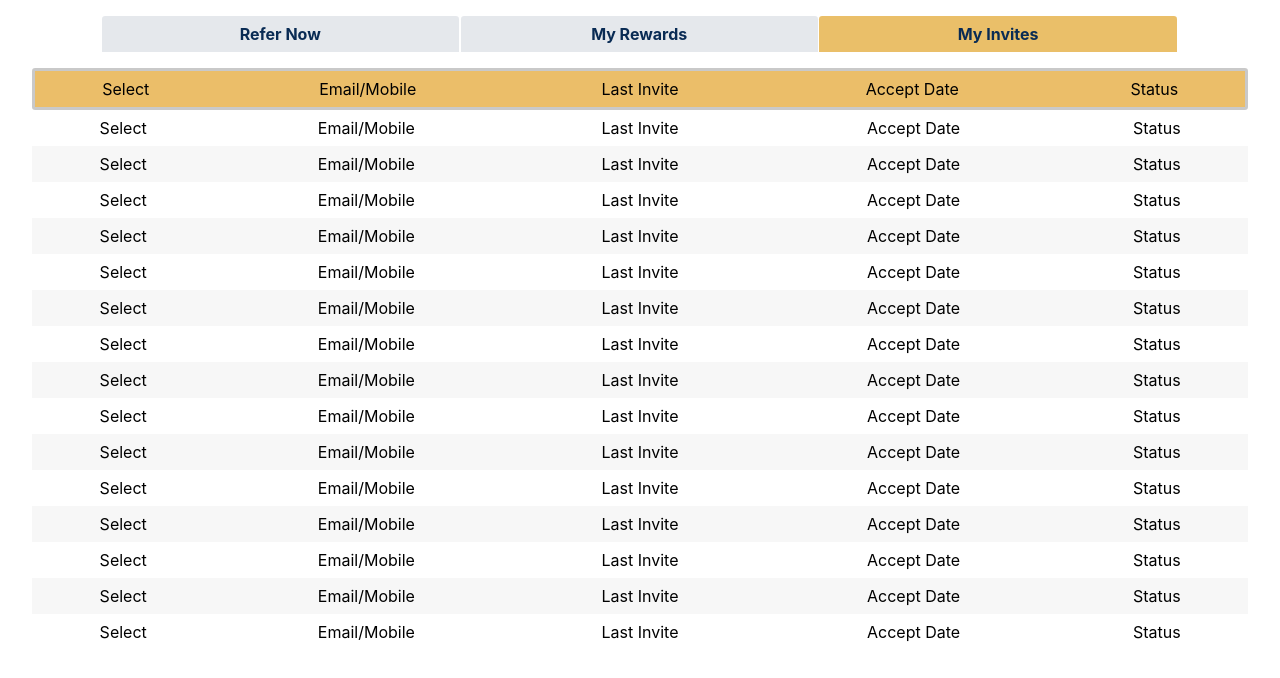
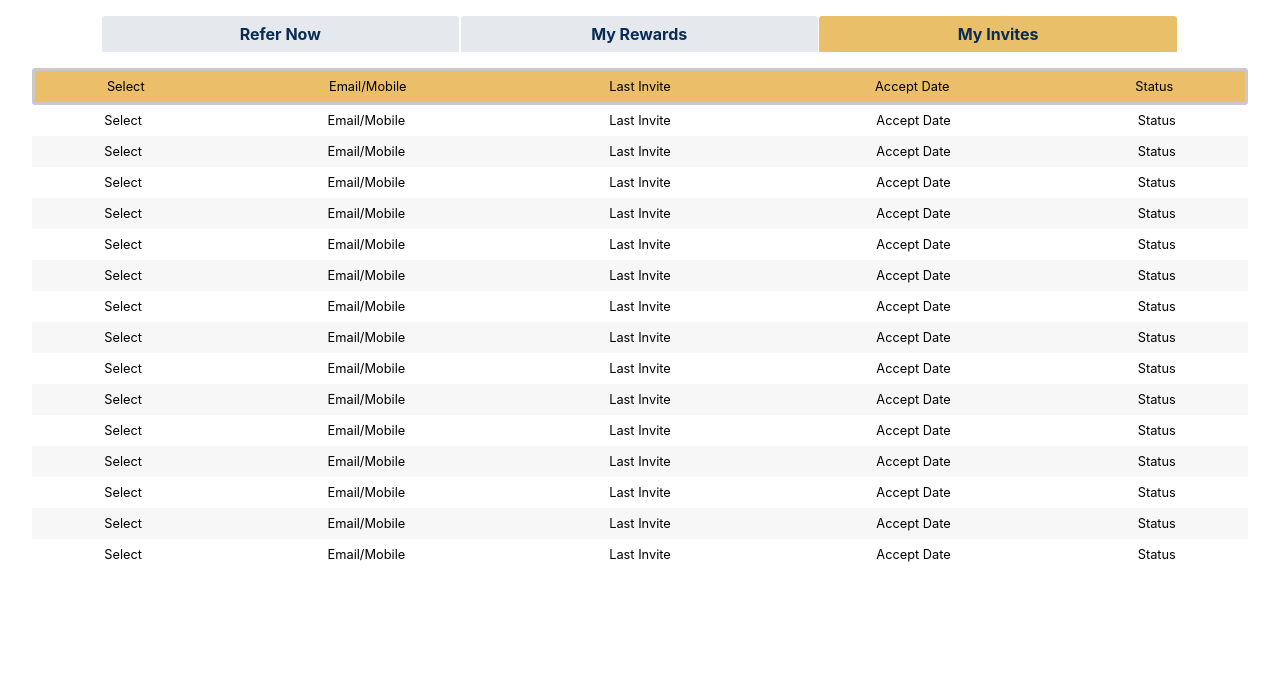
Before and after one commit to phanindradurga/A23_React, a React (Create React App) app: page / in a window 1280 px wide. Both pictures are taken after a click on the element "My Invites". Shown: the top 678 px of the page. Built offline with nearby package versions, Linux system fonts and the light colour scheme.

Commit message:
list handled in my invites

```diff
--- a/src/components/myinvites/MyInvitesList.js
+++ b/src/components/myinvites/MyInvitesList.js
@@ -25,7 +25,7 @@ const MyInvitesList = () => {
         return (
             <div style={{ ...styles.listheader, marginTop: '1rem', backgroundColor: '#ebbe69', boxSizing: 'border-box', borderColor: '#C9C9C9', borderRadius: '0.2rem', borderStyle: 'solid' }}>
                 {headerTitles.map((title, index) => {
-                    return <span style={{ width: `${widthPercentage[index]}%`, paddingTop: '0.5rem', paddingBottom: '0.5rem' }}>{title}</span>
+                    return <span style={{ width: `${widthPercentage[index]}%`, paddingTop: '0.5rem', paddingBottom: '0.5rem', fontSize: '0.8rem' }}>{title}</span>
                 })}
             </div>
         )
@@ -38,7 +38,7 @@ const MyInvitesList = () => {
                     return <div style={{ display: 'flex', width: '100%', boxSizing: 'border-box', backgroundColor: (index % 2 === 0) ? '#FFFFFF' : '#F7F7F7' }}>
                         {headerTitles.map((title, index) => {
                             return (
-                                <span style={{ width: `${widthPercentage[index]}%`, paddingTop: '0.5rem', paddingBottom: '0.5rem' }}>{title}</span>
+                                <span style={{ width: `${widthPercentage[index]}%`, paddingTop: '0.5rem', paddingBottom: '0.5rem', fontSize: '0.8rem' }}>{title}</span>
                             )
                         })}
                     </div>
```
